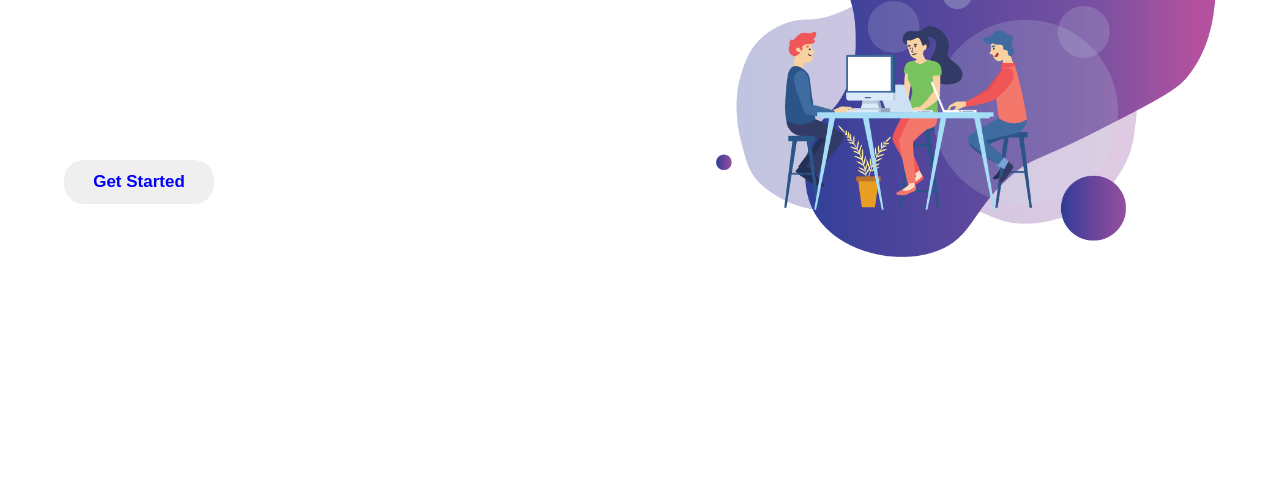
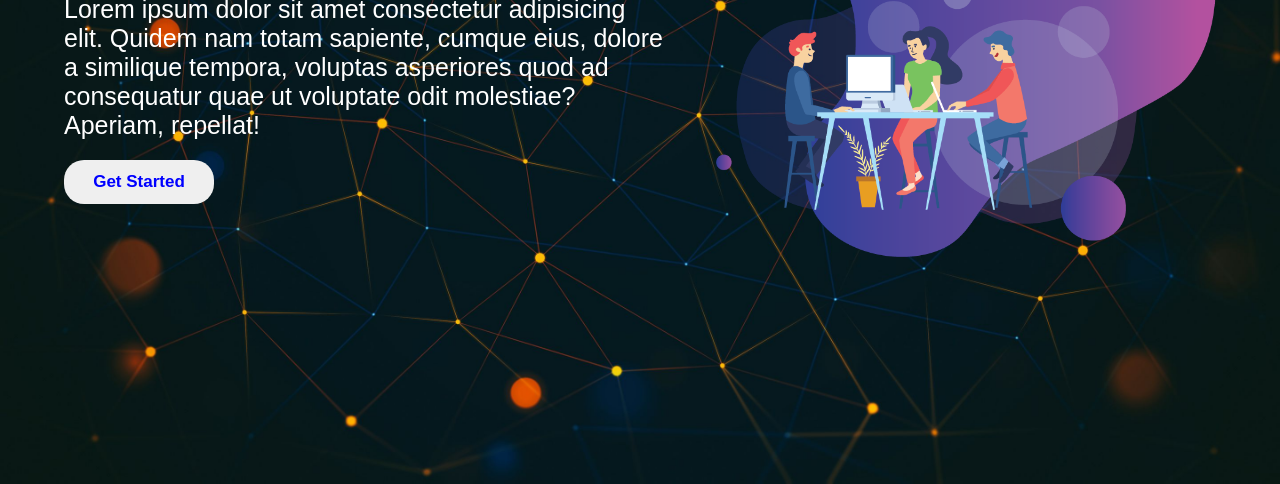
Before and after one commit to kaushaljoshi53/Interncrowd_inUKZ5SWrn, a plain HTML site: page Task 1/index.html in a window 1280 px wide. Shown: the part 316-800 px from the top of the page. Drawn offline with Linux system fonts and the light colour scheme.

Commit message:
Update style.css

```diff
--- a/Task 1/style.css
+++ b/Task 1/style.css
@@ -5,7 +5,7 @@
 }
 body {
   background-image: linear-gradient(to right, rgba(200, 8,207, 0.75), rgba(28, 70, 184, 0.8));
-  background:url(../New\ folder/bg1.jpg)no-repeat;
+  background:url(bg1.jpg)no-repeat;
   background-size: cover;
   background-attachment: fixed;
   color: white;
```
